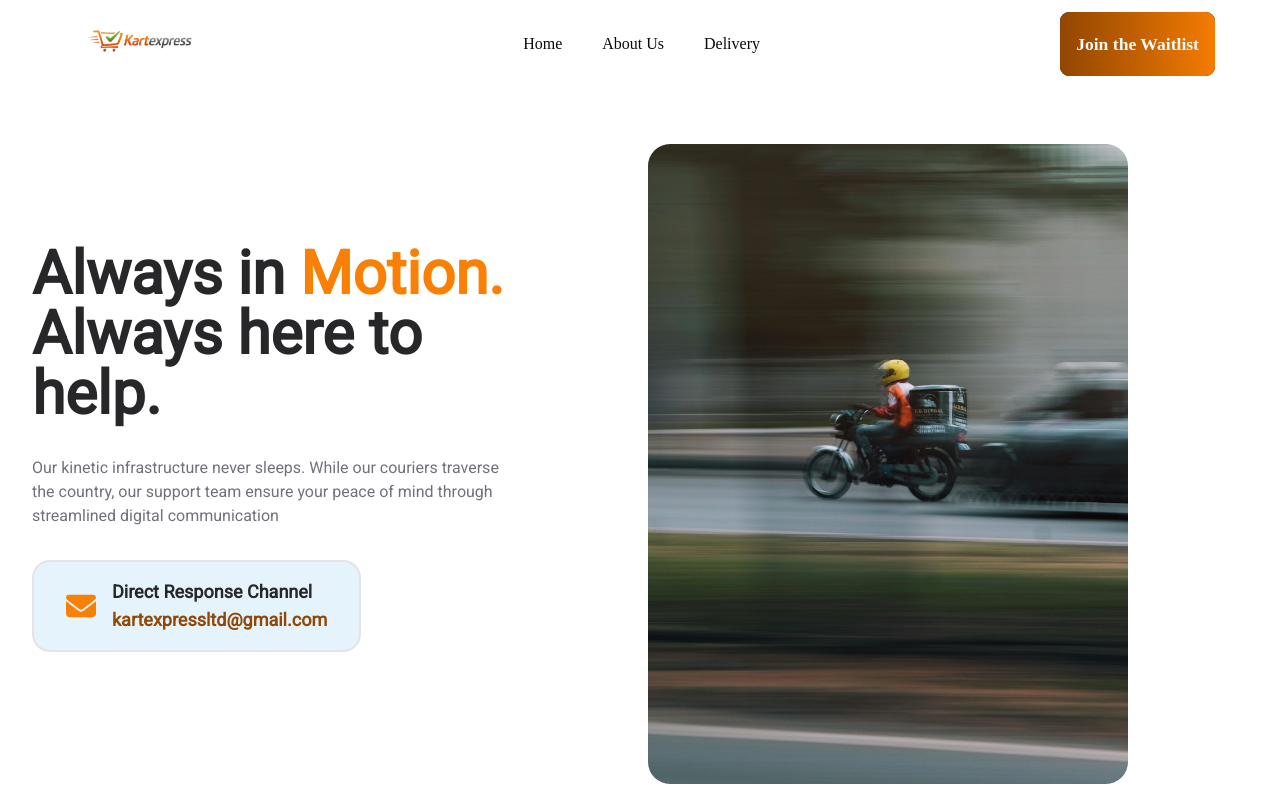
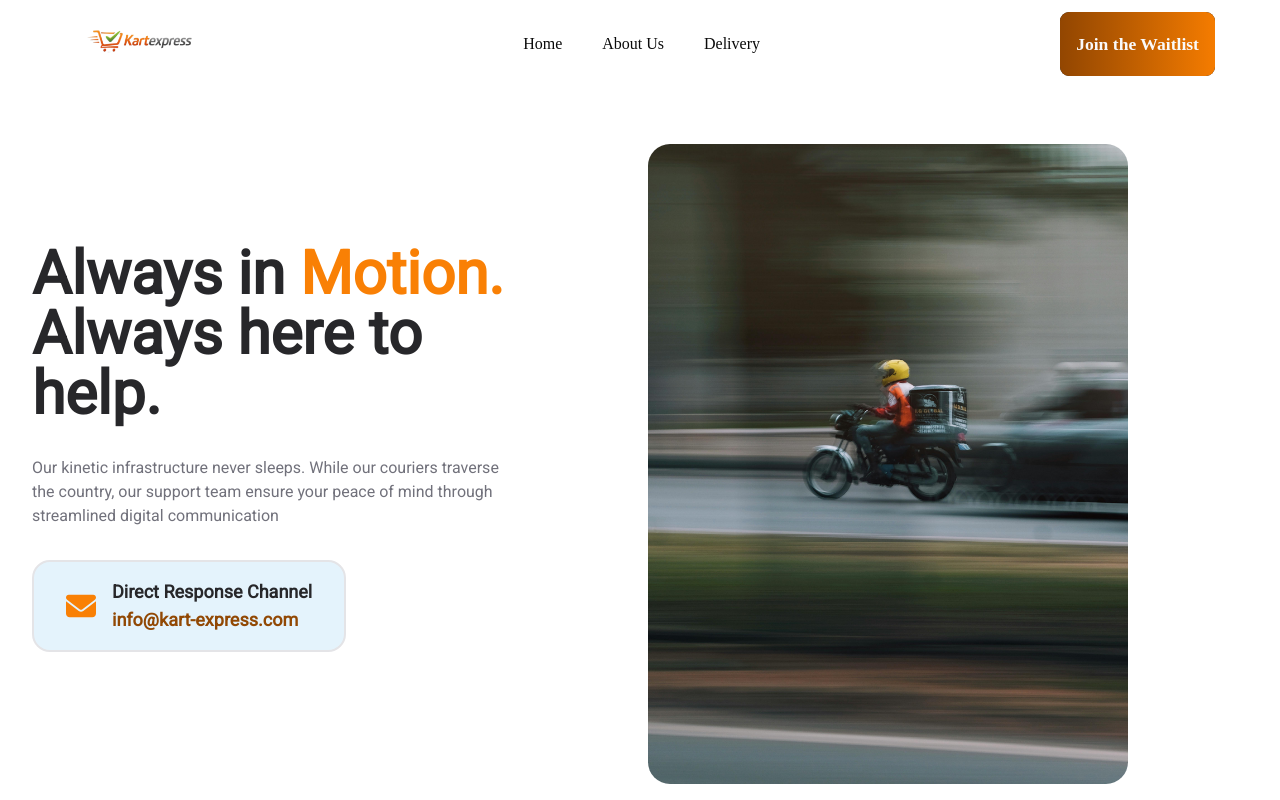
Before and after one commit to zakjak/kart-express-waitlist, a Next.js app: page /contact-us in a window 1280 px wide. Shown: the top 800 px of the page. Built offline with nearby package versions, Linux system fonts and the light colour scheme.

Commit message:
fixed about-us page height and changed email

```diff
--- a/app/contact-us/page.tsx
+++ b/app/contact-us/page.tsx
@@ -25,7 +25,7 @@ const page = () => {
                 Direct Response Channel
               </h2>
               <h2 className="font-bold text-lg text-[#914804]">
-                kartexpressltd@gmail.com
+                info@kart-express.com
               </h2>
             </div>
           </div>
--- a/components/AboveProfitSection.tsx
+++ b/components/AboveProfitSection.tsx
@@ -4,7 +4,7 @@ import Image from "next/image";
 
 const AboveProfitSection = () => {
   return (
-    <div className="w-full md:h-[60vh] flex">
+    <div className="w-full flex">
       <div className="max-w-280  md:grid md:grid-cols-2 mx-auto">
         <div className="flex flex-col justify-center items-start ml-10 gap-6">
           <span className="text-xs bg-[#CBCEFF] text-[#8186CB] p-1 font-semibold rounded-full mt-5 md:mt-0">
```
